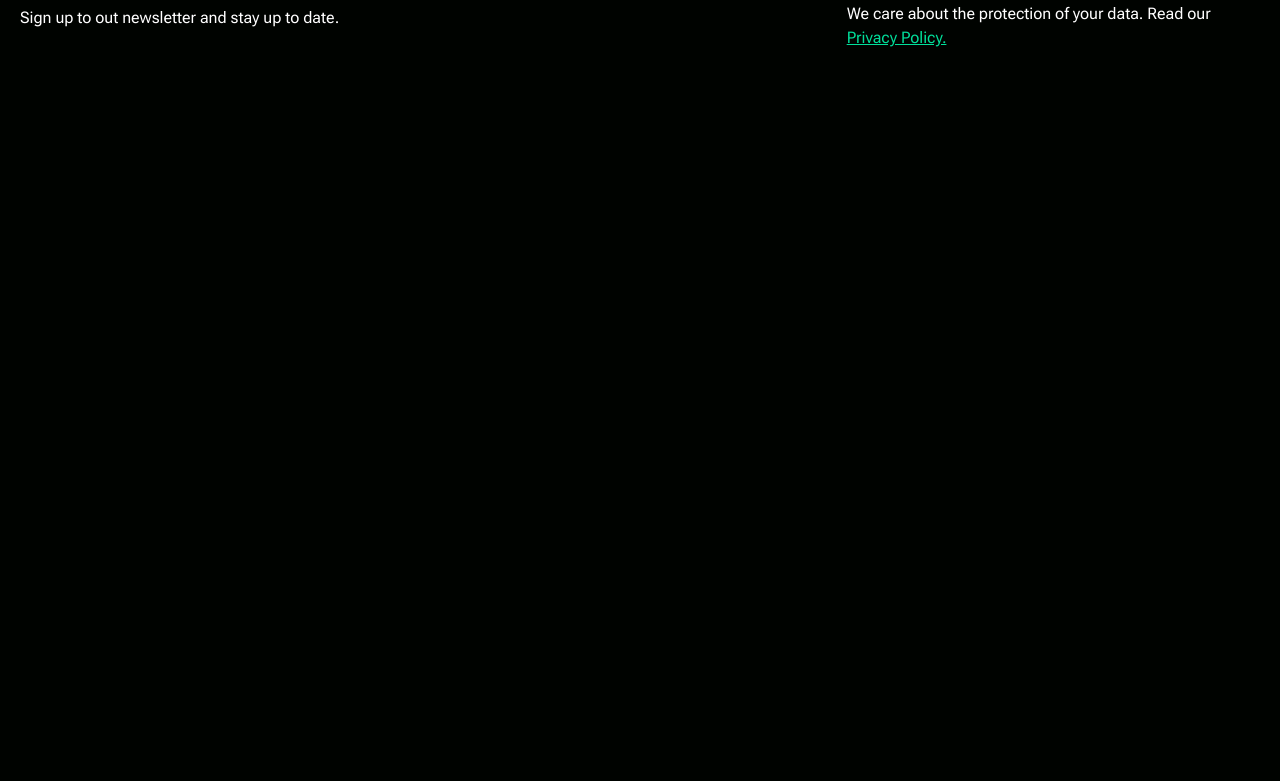
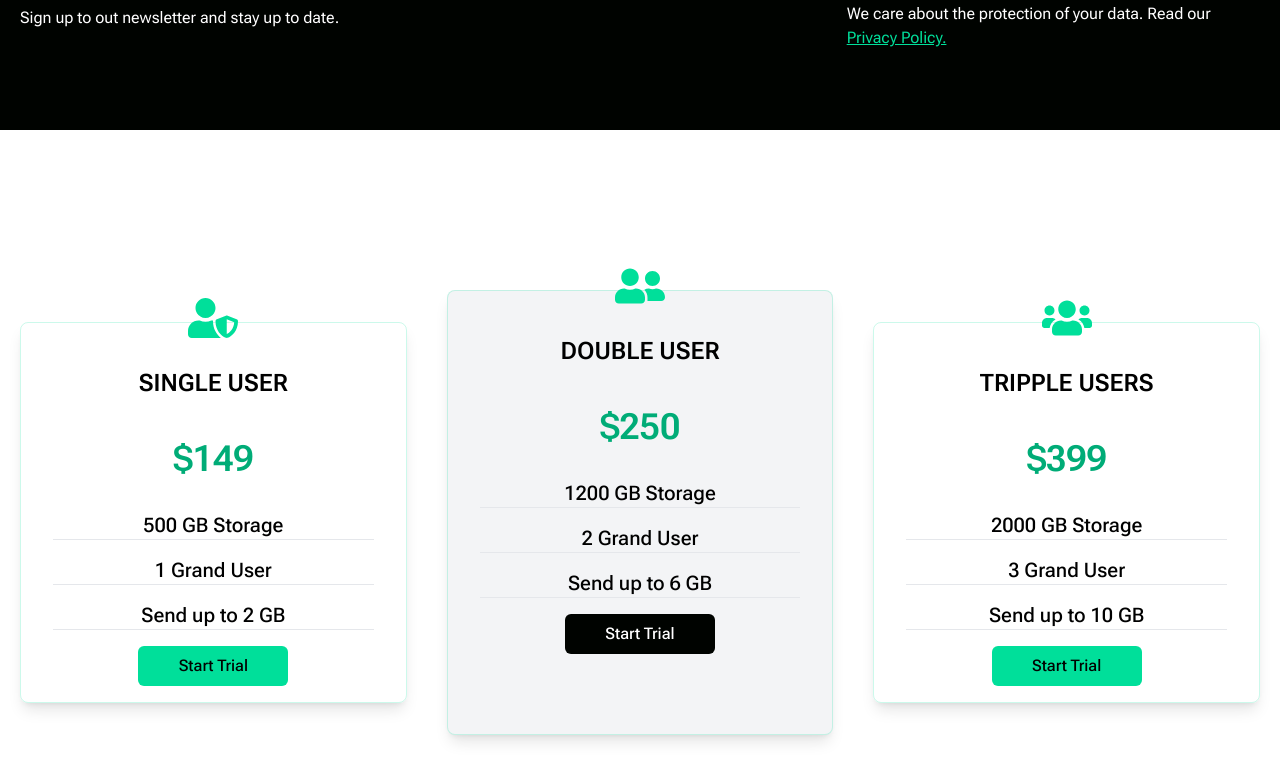
Before and after one commit to dipsingha360/data-doc, a React (Create React App) app: page / in a window 1280 px wide. Shown: the part 1465-2246 px from the top of the page. Before the commit the page ends 1595 px from the top, so only its background shows below. Built offline with nearby package versions, Linux system fonts and the light colour scheme.

Commit message:
cards added

```diff
--- a/src/App.js
+++ b/src/App.js
@@ -3,6 +3,7 @@ import Navbar from "./components/Navbar";
 import Hero from "./components/Hero";
 import Analytics from "./components/Analytics";
 import Newsletter from "./components/Newsletter";
+import Cards from "./components/Cards";
 
 function App() {
   return (
@@ -11,6 +12,7 @@ function App() {
       <Hero />
       <Analytics />
       <Newsletter />
+      <Cards />
     </div>
   );
 }
--- /dev/null
+++ b/src/components/Cards.jsx
@@ -0,0 +1,72 @@
+import React from "react";
+import { FaUserShield, FaUserFriends, FaUsers } from "react-icons/fa";
+
+function Cards() {
+  return (
+    <div className="w-full py-[10rem] px-4 bg-white">
+      <div className="max-w-[1240px] mx-auto grid md:grid-cols-2 lg:grid-cols-3 gap-16 sm:gap-10">
+        <div className="single w-full rounded-lg border border-[#00df9a]/20 shadow-lg flex flex-col hover:scale-105 duration-300 lg:my-8">
+          <FaUserShield
+            className=" text-[#00df9a] mx-auto mt-[-1.9rem]"
+            size={50}
+          />
+          <h2 className="font-bold text-2xl text-center py-6 uppercase ">
+            Single User
+          </h2>
+          <p className="text-center font-bold text-4xl py-4 text-[#00ac77]">
+            $149
+          </p>
+          <div className="text-center  font-medium text-xl">
+            <p className="border-b mx-8 mt-4">500 GB Storage</p>
+            <p className="border-b mx-8 mt-4">1 Grand User</p>
+            <p className="border-b mx-8 mt-4">Send up to 2 GB</p>
+          </div>
+          <button className="btn bg-[#00df9a] w-[150px] rounded-md mx-auto py-2 m-4 font-medium text-[#000300] hover:bg-[#00ac77] duration-300">
+            Start Trial
+          </button>
+        </div>
+
+        <div className="double w-full rounded-lg border border-[#00df9a]/20 bg-gray-100 shadow-lg flex flex-col hover:scale-105 duration-300">
+          <FaUserFriends
+            className=" text-[#00df9a] mx-auto mt-[-1.9rem]"
+            size={50}
+          />
+          <h2 className="font-bold text-2xl text-center py-6 uppercase ">
+            Double User
+          </h2>
+          <p className="text-center font-bold text-4xl py-4 text-[#00ac77]">
+            $250
+          </p>
+          <div className="text-center  font-medium text-xl">
+            <p className="border-b mx-8 mt-4">1200 GB Storage</p>
+            <p className="border-b mx-8 mt-4">2 Grand User</p>
+            <p className="border-b mx-8 mt-4">Send up to 6 GB</p>
+          </div>
+          <button className="btn bg-[#000300] w-[150px] rounded-md mx-auto py-2 m-4 font-medium text-white hover:bg-[#2a2a2a] duration-300">
+            Start Trial
+          </button>
+        </div>
+
+        <div className="triple w-full rounded-lg border border-[#00df9a]/20 shadow-lg flex flex-col hover:scale-105 duration-300 lg:my-8">
+          <FaUsers className=" text-[#00df9a] mx-auto mt-[-1.9rem]" size={50} />
+          <h2 className="font-bold text-2xl text-center py-6 uppercase ">
+            Tripple Users
+          </h2>
+          <p className="text-center font-bold text-4xl py-4 text-[#00ac77]">
+            $399
+          </p>
+          <div className="text-center  font-medium text-xl">
+            <p className="border-b mx-8 mt-4">2000 GB Storage</p>
+            <p className="border-b mx-8 mt-4">3 Grand User</p>
+            <p className="border-b mx-8 mt-4">Send up to 10 GB</p>
+          </div>
+          <button className="btn bg-[#00df9a] w-[150px] rounded-md mx-auto py-2 m-4 font-medium text-[#000300] hover:bg-[#00ac77] duration-300">
+            Start Trial
+          </button>
+        </div>
+      </div>
+    </div>
+  );
+}
+
+export default Cards;
```
